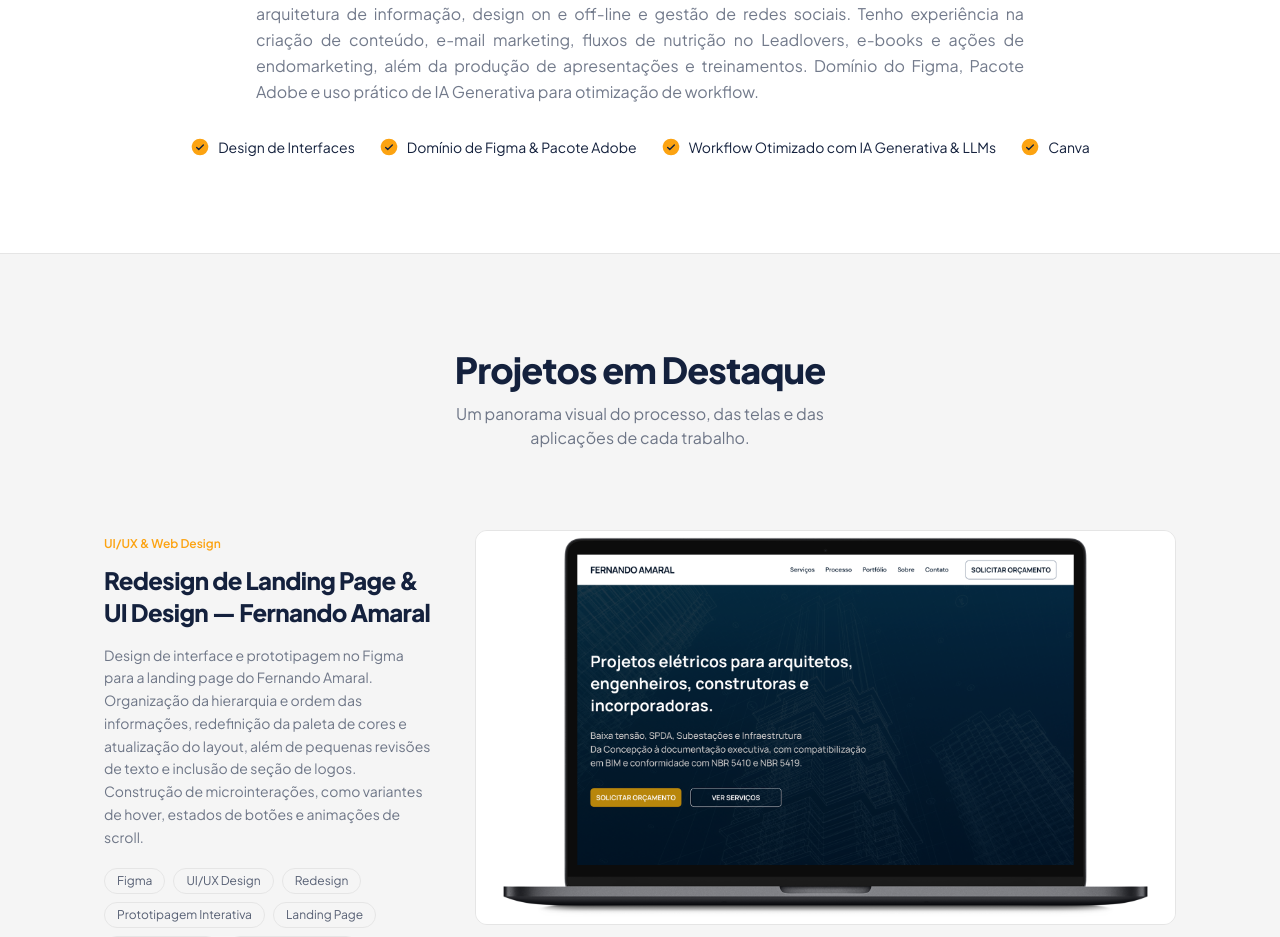
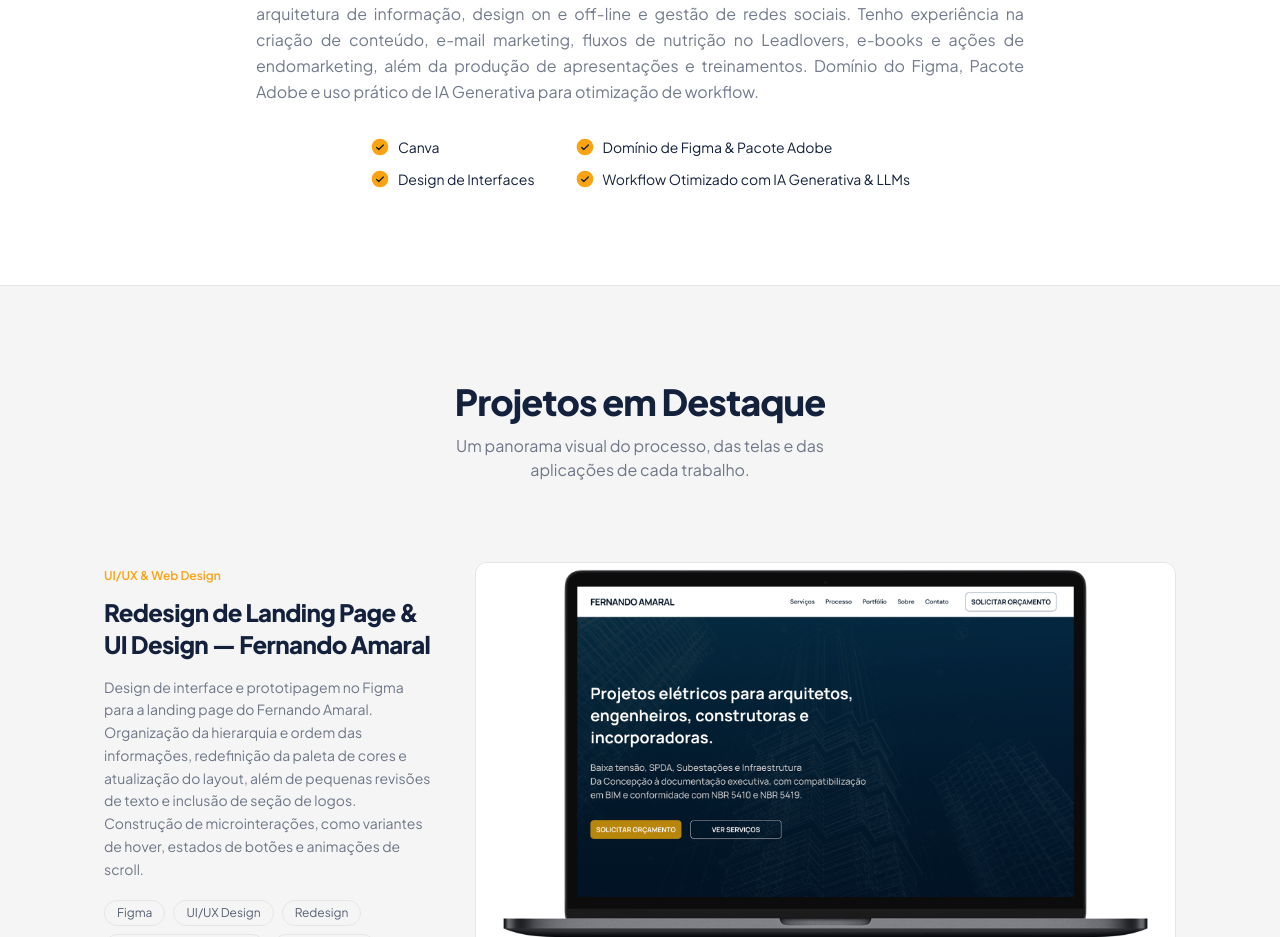
Before and after one commit to raquel-renovato/raquel-renovato-portfolio, a Next.js app: page / in a window 1280 px wide. Shown: the part 1380-2317 px from the top of the page. Built offline with nearby package versions, Linux system fonts and the light colour scheme; grey boxes are pictures that could not be loaded.

Commit message:
Update About.js

```diff
--- a/components/About.js
+++ b/components/About.js
@@ -1,8 +1,8 @@
 const checklist = [
+  'Canva',
   'Design de Interfaces',
   'Domínio de Figma & Pacote Adobe',
   'Workflow Otimizado com IA Generativa & LLMs',
-  'Canva',
 ];
 
 export default function About() {
@@ -15,9 +15,9 @@
           Designer Gráfica formada pela Estácio, especialização em andamento na área de UI/UX Design e com 3 anos de atuação no mercado. Atuo de forma completa no desenvolvimento de interfaces visuais, arquitetura de informação, design on e off-line e gestão de redes sociais. Tenho experiência na criação de conteúdo, e-mail marketing, fluxos de nutrição no Leadlovers, e-books e ações de endomarketing, além da produção de apresentações e treinamentos. Domínio do Figma, Pacote Adobe e uso prático de IA Generativa para otimização de workflow.
         </p>
 
-        <ul className="flex flex-wrap justify-center gap-x-6 gap-y-3">
+        <ul className="grid grid-flow-col grid-rows-2 gap-x-10 gap-y-3 w-fit mx-auto">
           {checklist.map((item) => (
-            <li key={item} className="flex items-center gap-2 text-sm text-brand-dark">
+            <li key={item} className="flex items-center gap-2 text-sm text-brand-dark whitespace-nowrap">
               <svg width="20" height="20" viewBox="0 0 24 24" fill="none" className="shrink-0">
                 <circle cx="12" cy="12" r="10" fill="#FCA311" />
                 <path d="M8 12.5l2.5 2.5L16 9.5" stroke="#14213D" strokeWidth="1.6" strokeLinecap="round" strokeLinejoin="round" />
```
